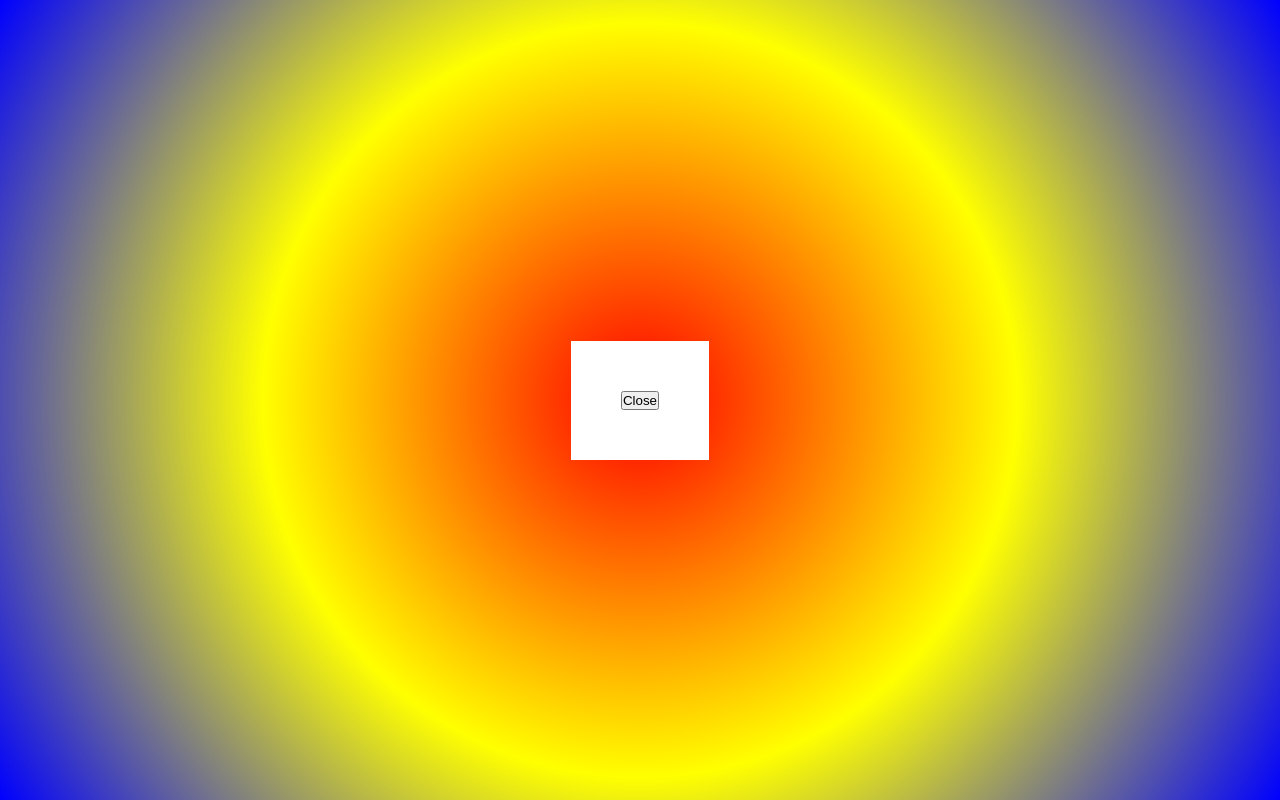
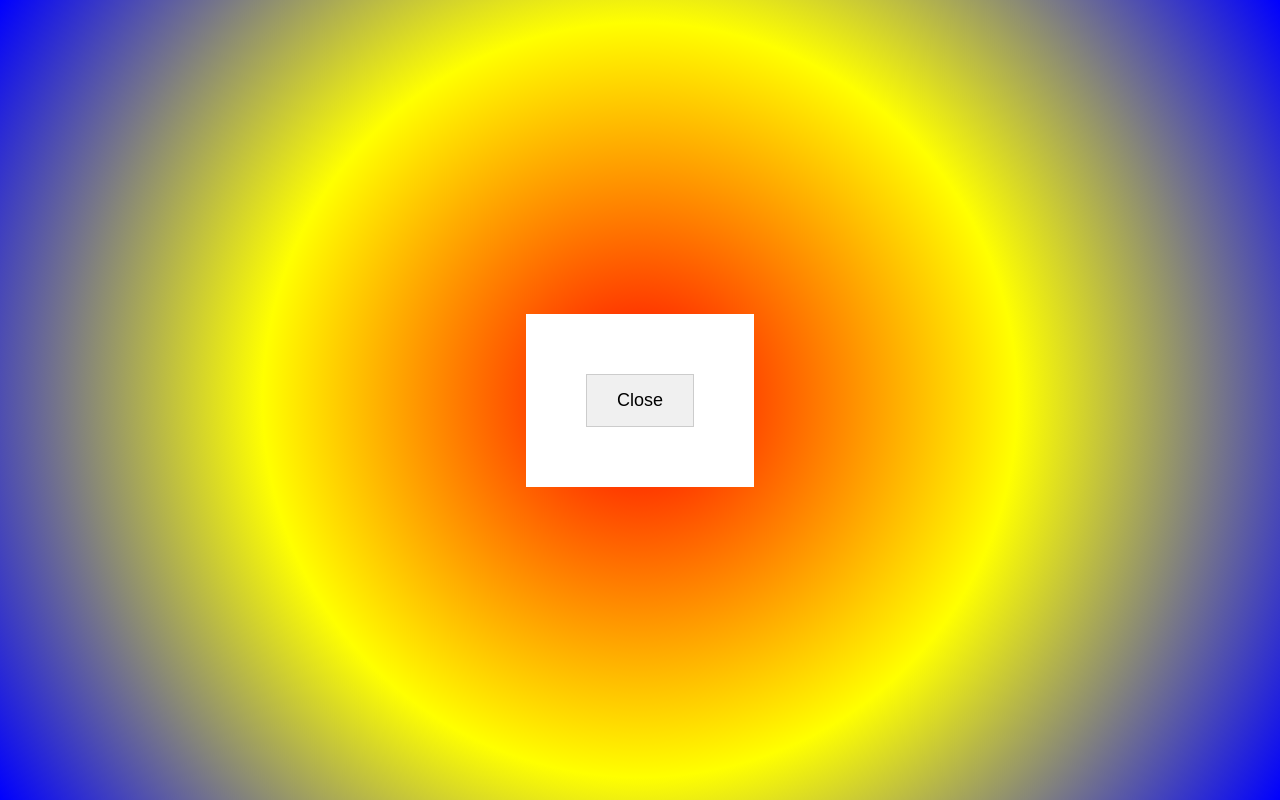
Before and after one commit to Edison-Tong/quiz-maker, a plain HTML site: page index.html in a window 1280 px wide. Both pictures are taken after a click on the button "take a quiz". Drawn offline with Linux system fonts and the light colour scheme.

Commit message:
added styles and corrected mistakes

```diff
--- a/index.html
+++ b/index.html
@@ -2,7 +2,7 @@
 <html lang="en">
   <head>
     <link rel="stylesheet" href="styles.css" />
-    <meta charsett="utf-8" />
+    <meta charset="utf-8" />
     <meta name="viewport" content="width=device-width, initial-scale=1.0" />
     <title>Quiz App</title>
   </head>
--- a/quizApp.js
+++ b/quizApp.js
@@ -4,7 +4,8 @@ let takeQuizModalBtn = document.querySelector("#take");
 let homeScreen = document.querySelector(".container");
 
 function openModal(event) {
-  let modal = document.querySelector(`.${event.srcElement.id}-quiz-modal`);
+  let modal = document.querySelector(`.${event.target.id}-quiz-modal`);
+
   modal.style.display = "block";
   homeScreen.style.display = "none";
 }
--- a/styles.css
+++ b/styles.css
@@ -40,8 +40,20 @@ header {
   justify-content: center;
 }
 
-.option {
+.option,
+.close {
   margin: 10px;
+  padding: 15px 30px;
+  font-size: 18px;
+  background-color: #f0f0f0;
+  border: 1px solid #ccc;
+  cursor: pointer;
+  transition: background-color 0.3s ease;
+}
+
+.option:hover,
+.close:hover {
+  background-color: #ddd;
 }
 
 .take-quiz-modal {
```
